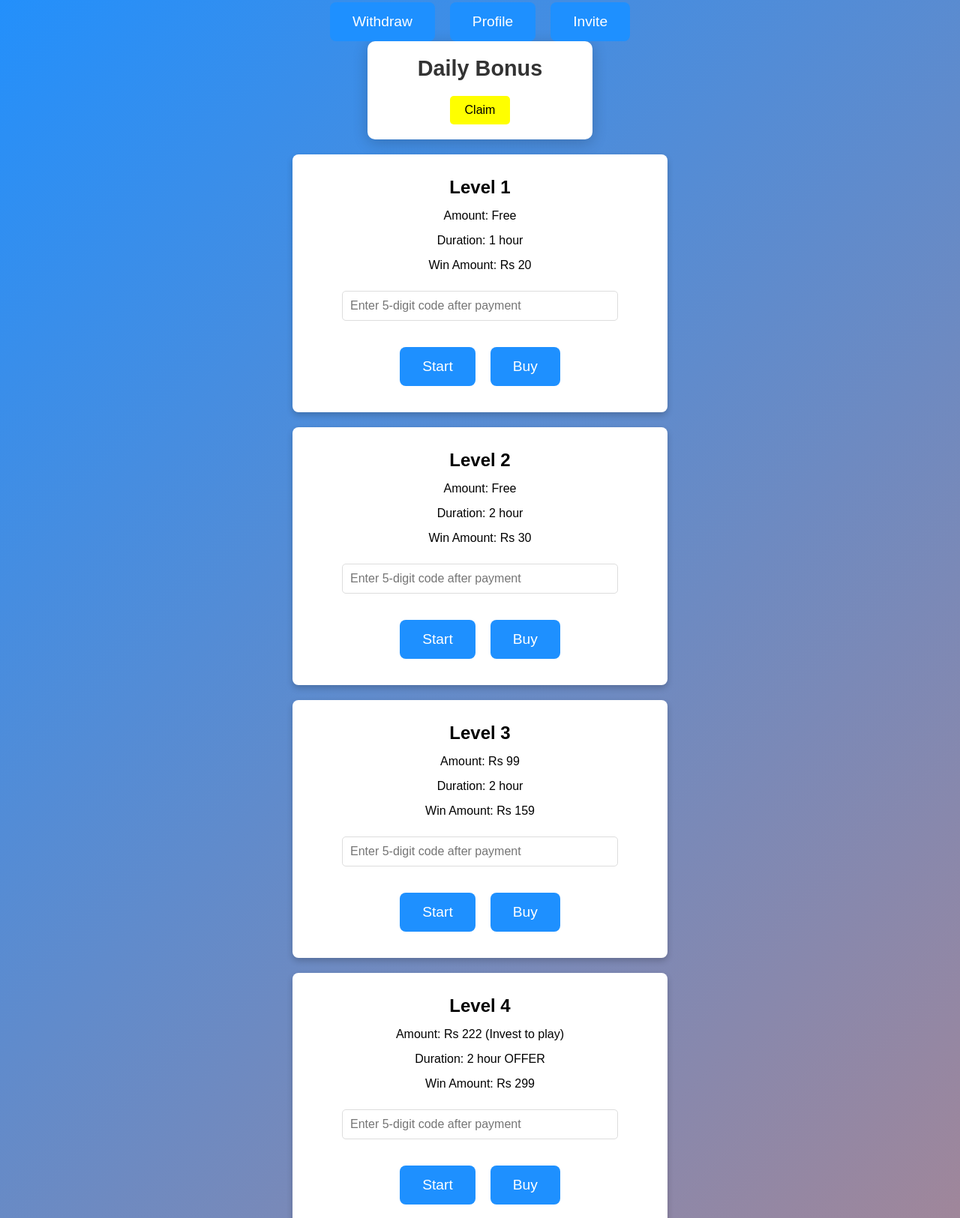
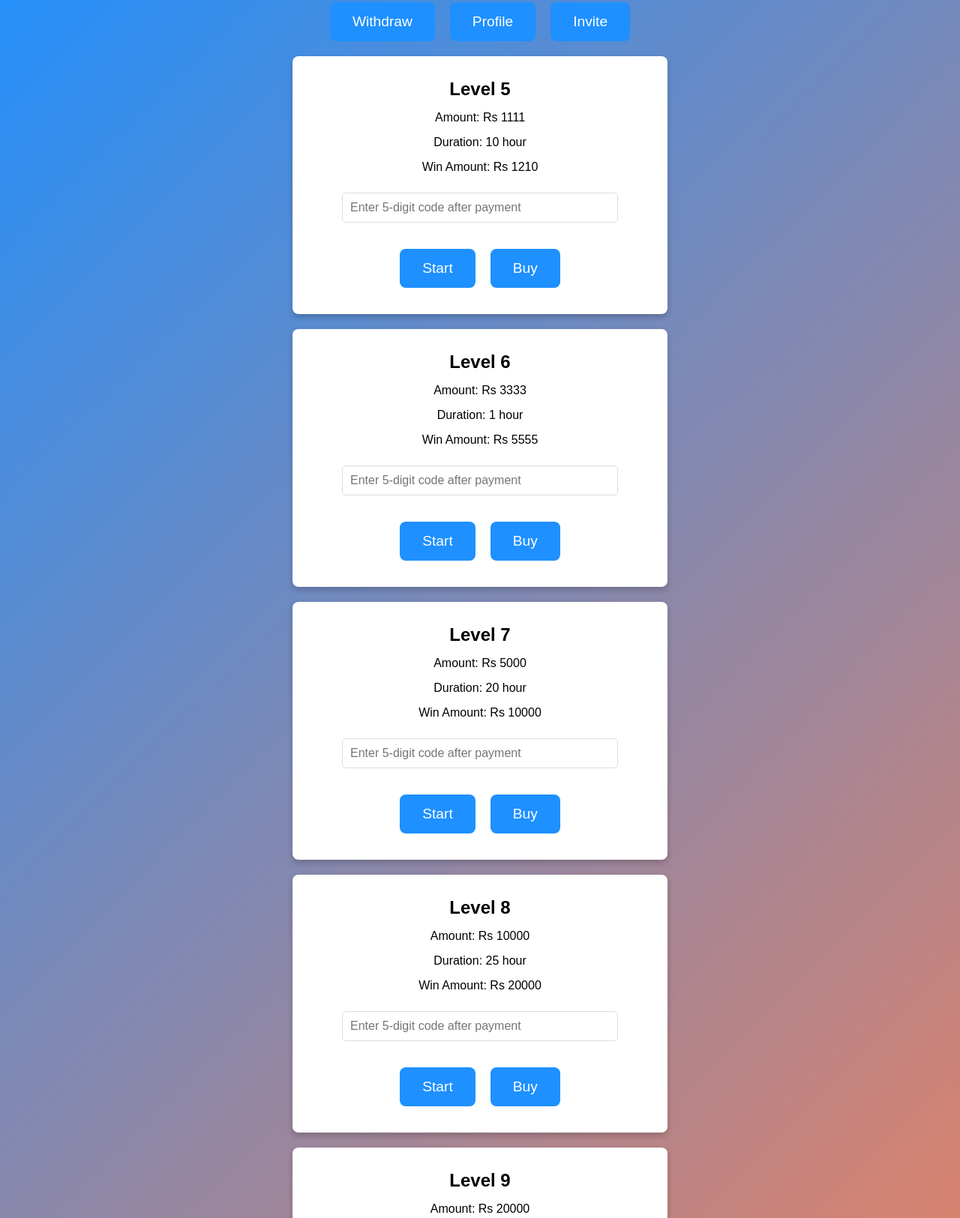
Before and after one commit to bigwin-prog/BIGWIN----, a plain HTML site: page home.html in a window 1280 px wide. Shown: the part 115-1740 px from the top of the page at 75% size. Drawn offline with Linux system fonts and the light colour scheme.

Commit message:
Update home.html

```diff
--- a/home.html
+++ b/home.html
@@ -13,23 +13,14 @@
     </div>
 
     <div class="button-container">
-      <button class="button" onclick="window.location.href='withdraw.html'">
+      <button class="button" onclick="window.location.href='Withdraw.html'">
         Withdraw
       </button>
       <button class="button" onclick="openProfileModal()">Profile</button>
       <button class="button" onclick="openProfileModal()">Invite</button>
 
     </div>
-    <div class="containers">
-      <div class="daily-bonus-titles">Daily Bonus</div>
-      <button
-        id="claim-bonus"
-        class="bonus-buttons"
-        onclick="claimDailyBonus()"
-      >
-        Claim
-      </button>
-      <p id="bonus-messages"></p>
+
     </div>
     <div id="profile-modal" class="modal">
       <div class="modal-content">
@@ -37,93 +28,14 @@
         <button class="close-button" onclick="closeProfile()">Close</button>
       </div>
     </div>
-
-<!-- Level 1 -->
-<div class="container" id="level-1">
-  <h2>Level 1</h2>
-  <p>Amount: Free</p>
-  <p>Duration: 1 hour</p>
-  <p>Win Amount: Rs 20</p>
-  <input
-    id="input-1"
-    class="input-code"
-    type="text"
-    placeholder="Enter 5-digit code after payment"
-  />
-  <div class="button-container">
-    <button class="button" onclick="verifyCode(1, 3600, 20)">Start</button>
-    <button class="button" onclick="window.location.href='deposit.html'">Buy</button>
-  </div>
-  <div class="error" id="error-1"></div>
-  <div class="timer" id="timer1"></div>
-</div>
-
-<!-- Level 2 -->
-<div class="container" id="level-2">
-  <h2>Level 2</h2>
-  <p>Amount: Free</p>
-  <p>Duration: 2 hour</p>
-  <p>Win Amount: Rs 30</p>
-  <input
-    id="input-2"
-    class="input-code"
-    type="text"
-    placeholder="Enter 5-digit code after payment"
-  />
-  <div class="button-container">
-    <button class="button" onclick="verifyCode(2, 7200, 30)">Start</button>
-    <button class="button" onclick="window.location.href='deposit.html'">Buy</button>
-  </div>
-  <div class="error" id="error-2"></div>
-  <div class="timer" id="timer2"></div>
-</div>
-
-<!-- Level 3 -->
-<div class="container" id="level-3">
-  <h2>Level 3</h2>
-  <p>Amount: Rs 99</p>
-  <p>Duration: 2 hour</p>
-  <p>Win Amount: Rs 159</p>
-  <input
-    id="input-3"
-    class="input-code"
-    type="text"
-    placeholder="Enter 5-digit code after payment"
-  />
-  <div class="button-container">
-    <button class="button" onclick="verifyCode(3, 7200, 1599)">Start</button>
-    <button class="button" onclick="window.location.href='deposit.html'">Buy</button>
-  </div>
-  <div class="error" id="error-3"></div>
-  <div class="timer" id="timer3"></div>
-</div>
-
-<!-- Level 4 -->
-<div class="container" id="level-4">
-  <h2>Level 4</h2>
-  <p>Amount: Rs 222 (Invest to play)</p>
-  <p>Duration: 2 hour  OFFER</p>
-  <p>Win Amount: Rs 299</p>
-  <input
-    id="input-4"
-    class="input-code"
-    type="text"
-    placeholder="Enter 5-digit code after payment"
-  />
-  <div class="button-container">
-    <button class="button" onclick="verifyCode(4, 7200, 1000)">Start</button>
-    <button class="button" onclick="window.location.href='deposit.html'">Buy</button>
-  </div>
-  <div class="error" id="error-4"></div>
-  <div class="timer" id="timer4"></div>
-</div>
+<!-- -->
 
 <!-- Level 5 -->
 <div class="container" id="level-5">
   <h2>Level 5</h2>
-  <p>Amount: Rs 1222 OFFER</p>
-  <p>Duration: 2 hour </p>
-  <p>Win Amount: Rs 2999</p>
+  <p>Amount: Rs 1111</p>
+  <p>Duration: 10 hour</p>
+  <p>Win Amount: Rs 1210</p>
   <input
     id="input-5"
     class="input-code"
@@ -131,7 +43,7 @@
     placeholder="Enter 5-digit code after payment"
   />
   <div class="button-container">
-    <button class="button" onclick="verifyCode(5, 7200, 2000)">Start</button>
+    <button class="button" onclick="verifyCode(5, 18000, 2000)">Start</button>
     <button class="button" onclick="window.location.href='deposit.html'">Buy</button>
   </div>
   <div class="error" id="error-5"></div>
@@ -142,7 +54,7 @@
 <div class="container" id="level-6">
   <h2>Level 6</h2>
   <p>Amount: Rs 3333</p>
-  <p>Duration: 1 hour OFFER</p>
+  <p>Duration: 1 hour</p>
   <p>Win Amount: Rs 5555</p>
   <input
     id="input-6"
@@ -151,7 +63,7 @@
     placeholder="Enter 5-digit code after payment"
   />
   <div class="button-container">
-    <button class="button" onclick="verifyCode(6, 7200, 5555)">Start</button>
+    <button class="button" onclick="verifyCode(6, 3600, 5555)">Start</button>
     <button class="button" onclick="window.location.href='deposit.html'">Buy</button>
   </div>
   <div class="error" id="error-6"></div>
@@ -329,8 +241,8 @@
 
       // Unique five-digit codes for each level
       const correctCodes = {
-        1: "543&&",
-        2: "9876&",
+        1: "54321",
+        2: "98765",
         3: "13579",
         4: "24680",
         5: "11223",
```
